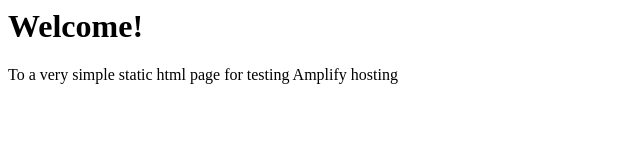
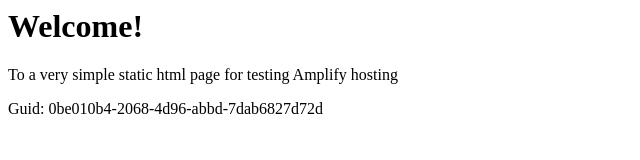
Before and after one commit to aws-aemilia-arn/Github-PR-Commit-Integration-Test-DoNotTouch-GitH-MJCD6L4M-v1-preprod-eu-north-1, a website: page src/index.html in a window 1280 px wide. Shown: the whole page, without its empty margins (0-640 px from the left). Drawn offline with Linux system fonts and the light colour scheme.

Commit message:
commit from integ tests

```diff
--- a/src/index.html
+++ b/src/index.html
@@ -1,3 +1,5 @@
+
+
 <html lang="en">
 
 <head>
@@ -10,6 +12,6 @@
 <body>
     <h1>Welcome!</h1>
     <p>To a very simple static html page for testing Amplify hosting</p>
-</body>
+    <p>Guid: 0be010b4-2068-4d96-abbd-7dab6827d72d</p></body>
 
 </html>
```
